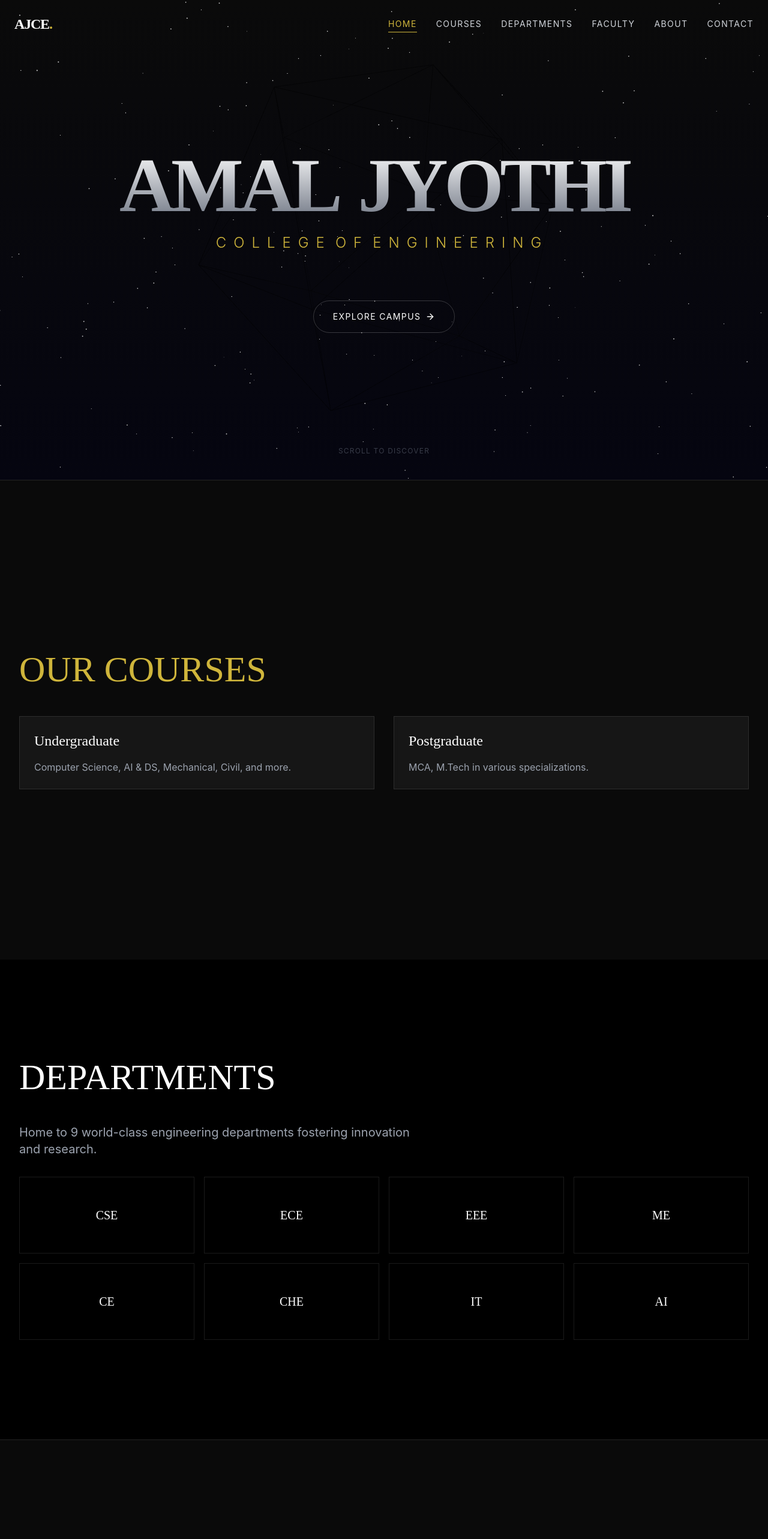
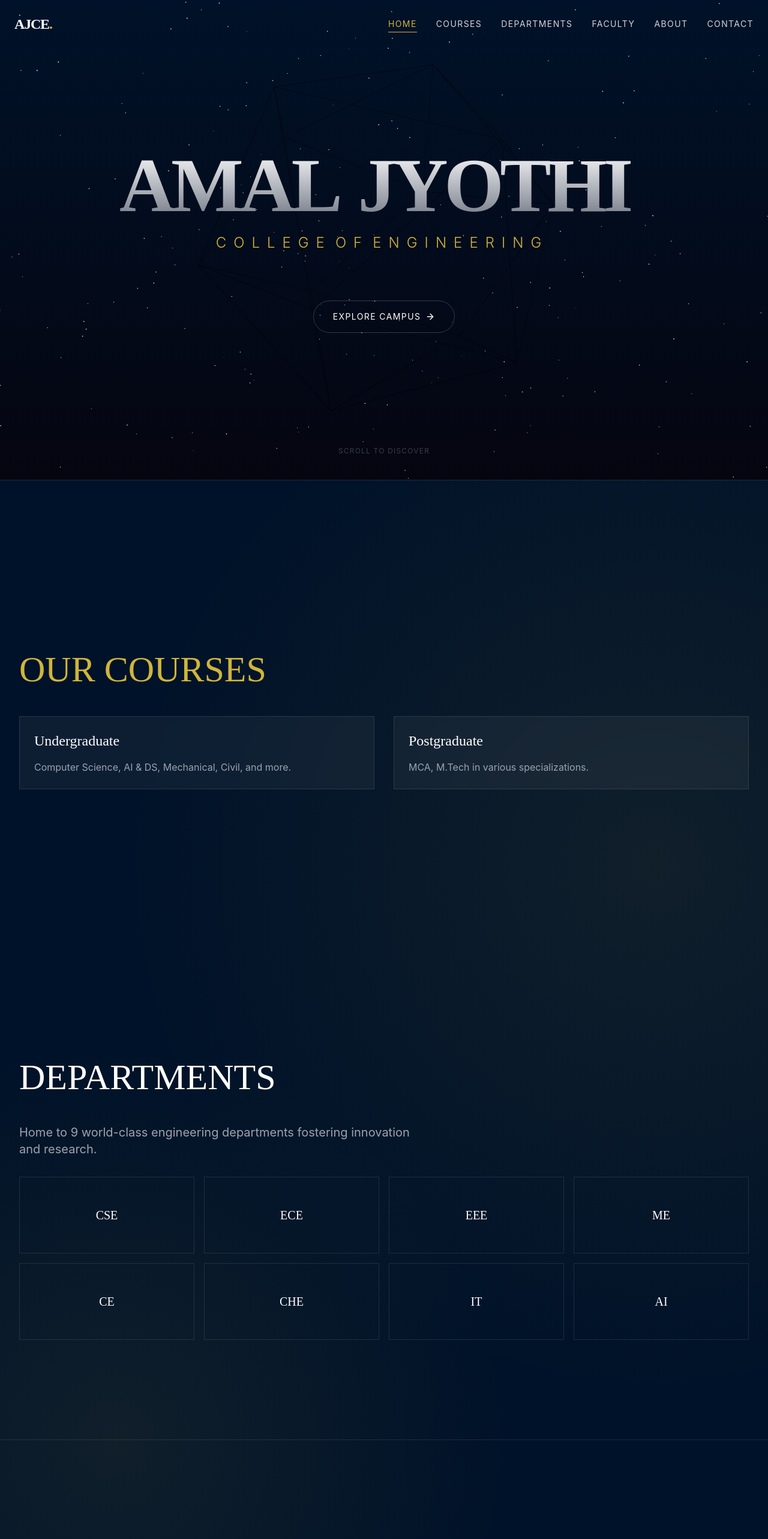
Before and after one commit to jobeal-joseph/ajce_website, a React (Vite) app in the folder client/: page / in a window 1280 px wide. Shown: the top 2566 px of the page at 60% size. Built offline with nearby package versions, Linux system fonts and the light colour scheme.

Commit message:
black to blue theme

```diff
--- a/client/src/App.tsx
+++ b/client/src/App.tsx
@@ -13,7 +13,7 @@
 
   return (
     <ReactLenis root>
-      <div className="antialiased bg-ajce-dark text-white min-h-screen selection:bg-ajce-gold selection:text-black">
+      <div className="antialiased text-white min-h-screen selection:bg-ajce-gold selection:text-black">
         <Navbar />
         <main>
           <Home />
--- a/client/src/components/layout/Footer.tsx
+++ b/client/src/components/layout/Footer.tsx
@@ -1,6 +1,6 @@
 const Footer = () => {
     return (
-        <footer className="bg-black py-12 border-t border-white/10">
+        <footer className="bg-ajce-dark py-12 border-t border-white/10">
             <div className="container mx-auto px-6 text-center">
                 <h2 className="text-3xl font-serif font-bold text-white mb-4">
                     AJCE<span className="text-ajce-gold">.</span>
--- a/client/src/index.css
+++ b/client/src/index.css
@@ -9,7 +9,10 @@
 
   color-scheme: dark;
   color: rgba(255, 255, 255, 0.87);
-  background-color: #0a0a0a;
+  background-color: #001229;
+  background-image:
+    radial-gradient(circle at 15% 50%, rgba(207, 181, 59, 0.08), transparent 25%),
+    radial-gradient(circle at 85% 30%, rgba(207, 181, 59, 0.08), transparent 25%);
 
   font-synthesis: none;
   text-rendering: optimizeLegibility;
--- a/client/src/pages/About.tsx
+++ b/client/src/pages/About.tsx
@@ -1,7 +1,7 @@
 import RevealText from '../components/layout/RevealText.jsx';
 
 const About = () => (
-    <section id="about" className="min-h-screen bg-black text-white flex flex-col justify-center p-8">
+    <section id="about" className="min-h-screen text-white flex flex-col justify-center p-8">
         <div className="container mx-auto">
             <RevealText text="OUR LEGACY" className="text-4xl md:text-6xl font-serif mb-12 text-white" />
             <div className="prose prose-invert max-w-2xl">
--- a/client/src/pages/Contact.tsx
+++ b/client/src/pages/Contact.tsx
@@ -1,11 +1,11 @@
 import RevealText from '../components/layout/RevealText.jsx';
 
 const Contact = () => (
-    <section id="contact" className="min-h-screen bg-ajce-dark text-white flex flex-col justify-center p-8 border-t border-white/10">
+    <section id="contact" className="min-h-screen text-white flex flex-col justify-center p-8 border-t border-white/10">
         <div className="container mx-auto text-center">
             <RevealText text="JOIN THE FUTURE" className="text-4xl md:text-8xl font-serif mb-8 text-white justify-center" />
             <p className="text-ajce-gold tracking-widest uppercase mb-12">Admissions Open 2026</p>
-            <button className="px-12 py-4 bg-white text-black font-serif text-lg hover:bg-ajce-gold transition-colors">
+            <button className="px-12 py-4 bg-white text-ajce-dark font-serif text-lg hover:bg-ajce-gold transition-colors">
                 Apply Now
             </button>
         </div>
--- a/client/src/pages/Courses.tsx
+++ b/client/src/pages/Courses.tsx
@@ -1,7 +1,7 @@
 import RevealText from '../components/layout/RevealText.jsx';
 
 const Courses = () => (
-    <section id="courses" className="min-h-screen bg-ajce-dark text-white flex flex-col justify-center p-8 border-t border-white/10">
+    <section id="courses" className="min-h-screen text-white flex flex-col justify-center p-8 border-t border-white/10">
         <div className="container mx-auto">
             <RevealText text="OUR COURSES" className="text-4xl md:text-6xl font-serif mb-12 text-ajce-gold" />
             <div className="grid md:grid-cols-2 gap-8">
--- a/client/src/pages/Departments.tsx
+++ b/client/src/pages/Departments.tsx
@@ -1,7 +1,7 @@
 import RevealText from '../components/layout/RevealText.jsx';
 
 const Departments = () => (
-    <section id="departments" className="min-h-screen bg-black text-white flex flex-col justify-center p-8">
+    <section id="departments" className="min-h-screen text-white flex flex-col justify-center p-8">
         <div className="container mx-auto">
             <RevealText text="DEPARTMENTS" className="text-4xl md:text-6xl font-serif mb-12 text-white" />
             <p className="text-xl text-gray-400 max-w-2xl mb-8">
@@ -9,7 +9,7 @@
             </p>
             <div className="grid grid-cols-2 md:grid-cols-4 gap-4">
                 {['CSE', 'ECE', 'EEE', 'ME', 'CE', 'CHE', 'IT', 'AI'].map((dept) => (
-                    <div key={dept} className="h-32 flex items-center justify-center border border-white/10 hover:bg-ajce-gold hover:text-black transition-all cursor-pointer">
+                    <div key={dept} className="h-32 flex items-center justify-center border border-white/10 hover:bg-ajce-gold hover:text-ajce-dark transition-all cursor-pointer">
                         <span className="font-serif text-xl">{dept}</span>
                     </div>
                 ))}
--- a/client/src/pages/Faculty.tsx
+++ b/client/src/pages/Faculty.tsx
@@ -1,7 +1,7 @@
 import RevealText from '../components/layout/RevealText.jsx';
 
 const Faculty = () => (
-    <section id="faculty" className="min-h-screen bg-ajce-dark text-white flex flex-col justify-center p-8 border-t border-white/10">
+    <section id="faculty" className="min-h-screen text-white flex flex-col justify-center p-8 border-t border-white/10">
         <div className="container mx-auto">
             <RevealText text="EXPERT FACULTY" className="text-4xl md:text-6xl font-serif mb-12 text-ajce-gold" />
             <p className="text-xl text-gray-400">
--- a/client/src/pages/Home.tsx
+++ b/client/src/pages/Home.tsx
@@ -4,7 +4,7 @@
 
 const Home = () => {
     return (
-        <section id="home" className="relative min-h-screen bg-ajce-dark text-white overflow-hidden flex items-center justify-center">
+        <section id="home" className="relative min-h-screen text-white overflow-hidden flex items-center justify-center">
             {/* 3D Background */}
             <HeroScene />
 
--- a/client/tailwind.config.js
+++ b/client/tailwind.config.js
@@ -8,8 +8,9 @@
     extend: {
       colors: {
         'ajce-blue': '#002147', // Oxford Blue - Classic Elite
+        'ajce-navy': '#002147', // Alias for clarity
         'ajce-gold': '#cfb53b', // Vegas Gold - Premium
-        'ajce-dark': '#0a0a0a', // Modern Dark
+        'ajce-dark': '#001229', // Deep Navy (replacing black)
         'ajce-gray': '#e5e5e5', // Light Gray
       },
       fontFamily: {
```
